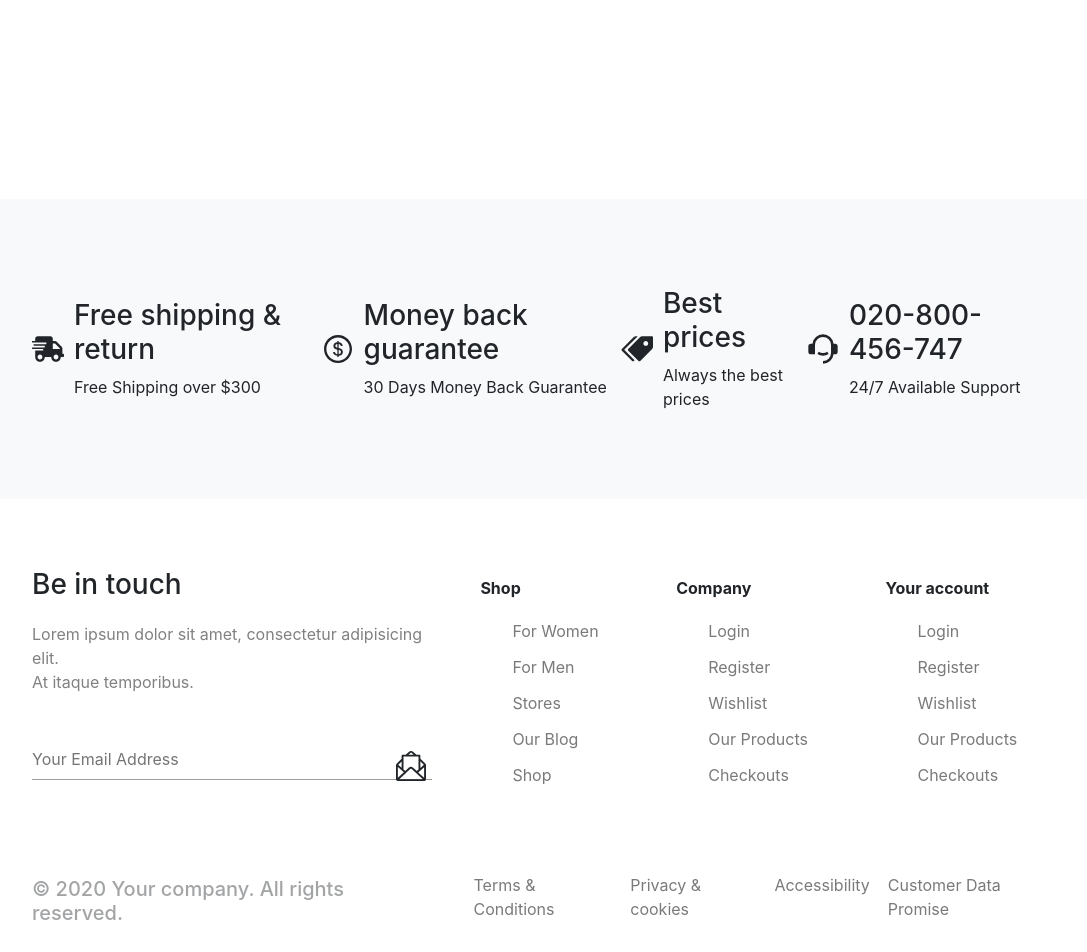
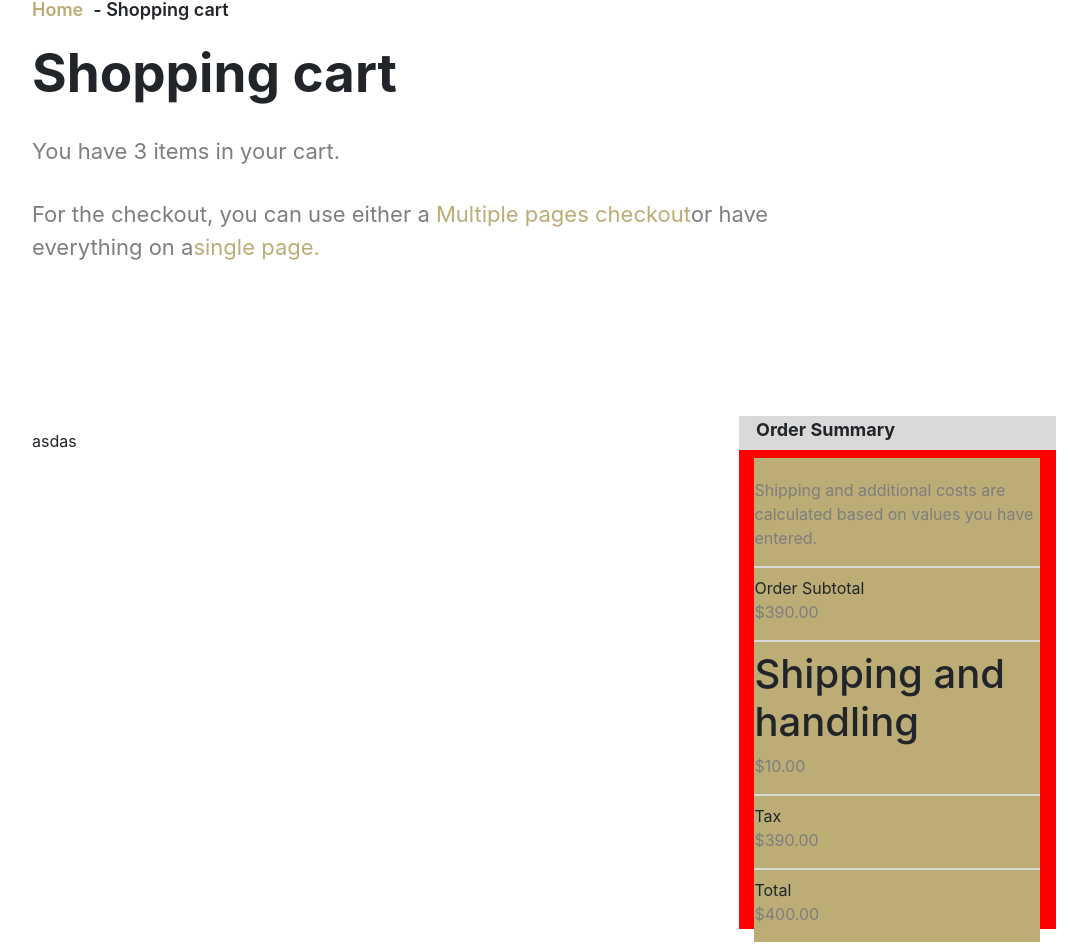
Before and after one commit to Kerimov056/Varkala, a React (Create React App) app: page /toBasket in a window 1280 px wide. Shown: the part 251-1203 px from the top of the page, without its empty margins (96-1183 px from the left). Built offline with nearby package versions, Linux system fonts and the light colour scheme.

Commit message:
basket design

```diff
--- a/src/components/ToBaskett/ToBasket.jsx
+++ b/src/components/ToBaskett/ToBasket.jsx
@@ -7,20 +7,50 @@ const ToBasket = ({ id, productName, price, productImage }) => {
 
     return (
         <>
-            <div className="cart">
-                <div className="cart_in">
-                    <div className="one">
-                        <img src={productImage}></img>
+            <div className='tobasket'>
+                <div>
+                    <div>
+                        <h5><span>Home</span>- Shopping cart</h5>
+                        <h1>Shopping cart</h1>
+                        <p>You have 3 items in your cart.</p>
+                        <p>For the checkout, you can use either a <span>Multiple pages checkout</span>or have everything on a<span>single page.</span></p>
                     </div>
-                    <div className="two">
-                        <h1>{productName}</h1>
-                        <p>{price}</p>
-                        <button type="button">-</button>
-                        <input ></input>
-                        <button type="button">+</button>
+
+                    <div className='cart_in'>
+                <div className='productss'>
+                    asdas
+                </div>
+                <div className='Summary'>
+                        <h3><h3>Order Summary</h3></h3>
+                    <div className='Summary_in'>
+                        <p>Shipping and additional costs are calculated based on values you have entered.</p>
+                        <h6></h6>
+                        <div className='Subtotal'>
+                            <span>Order Subtotal</span>
+                            <p>$390.00</p>
+                        </div>
+                        <h6></h6>
+                        <div>
+                            <h1>Shipping and handling</h1>
+                            <p>$10.00</p>
+                        </div>
+                        <h6></h6>
+                        <div>
+                            <span>Tax</span>
+                            <p>$390.00</p>
+                        </div>
+                        <h6></h6>
+                        <div>
+                            <span>Total</span>
+                            <p>$400.00</p>
+                        </div>
                     </div>
                 </div>
             </div>
+                </div>
+            </div>
+
+
         </>
     )
 }
--- a/src/components/ToBaskett/tobasket.scss
+++ b/src/components/ToBaskett/tobasket.scss
@@ -0,0 +1,105 @@
+p{
+    color: rgb(126, 126, 126);
+}
+
+.tobasket{
+    width: 100%;
+    height: auto;
+    display: flex;
+    justify-content: center;
+
+    &>div{
+        width: 80%;
+        height: auto;
+
+        &>div{
+            margin-top: 100px;
+            width: 80%;
+            height: 280px;
+
+            &>h5{
+                font-size: 18px;
+                font-weight: 600;
+
+                &>span{
+                    color: #bcac76;
+                    margin-right: 10px;
+                }
+            }
+
+            &>h1{
+                margin-top: 21px;
+                font-size: 53px;
+                font-weight: 700;
+            }
+
+            &>p{
+                margin-top: 30px;
+                font-size: 22px;
+
+                &>span{
+                    color: #bcac76;
+                }
+            }
+        }
+
+
+        .cart_in{
+            margin-bottom: 100px;
+            margin-top: 150px;
+            width: 100%;
+            height: auto;
+            display: flex;
+            justify-content: space-between;
+
+            .productss{
+                width: 58%;
+                height: auto;
+            }
+
+            .Summary{
+                width: 31%;
+                height: 500px;
+                background-color: red;
+                display: flex;
+                justify-content: center;
+                align-items: center;
+                flex-direction: column;
+
+                &>h3{
+                    width: 100%;
+                    padding-top: 3px;
+                    padding-bottom: 1px;
+                    border: 1px;
+                    background-color: #d9d9d9;
+                    display: flex;
+                    justify-content: center;
+                    align-items: center;
+
+                    &>h3{
+                        width: 89%;
+                        font-size: 18px;
+                        font-weight: 700;
+                    }
+                }
+
+                .Summary_in{
+                    width: 90%;
+                    height: 99%;
+                    background-color: #bcac76;
+
+                    &>h6{
+                        width: 100%;
+                        height: 2px;
+                        background-color: #d9d9d9;
+                    }
+
+                    &>p{
+                        margin-top: 20px;
+                        font-size: 16px;
+                    }
+                }
+            }
+        }
+    }
+}
```
Also changed, not shown: src/components/ToBaskett/BsketCart.js (added, +11 -0 lines).
